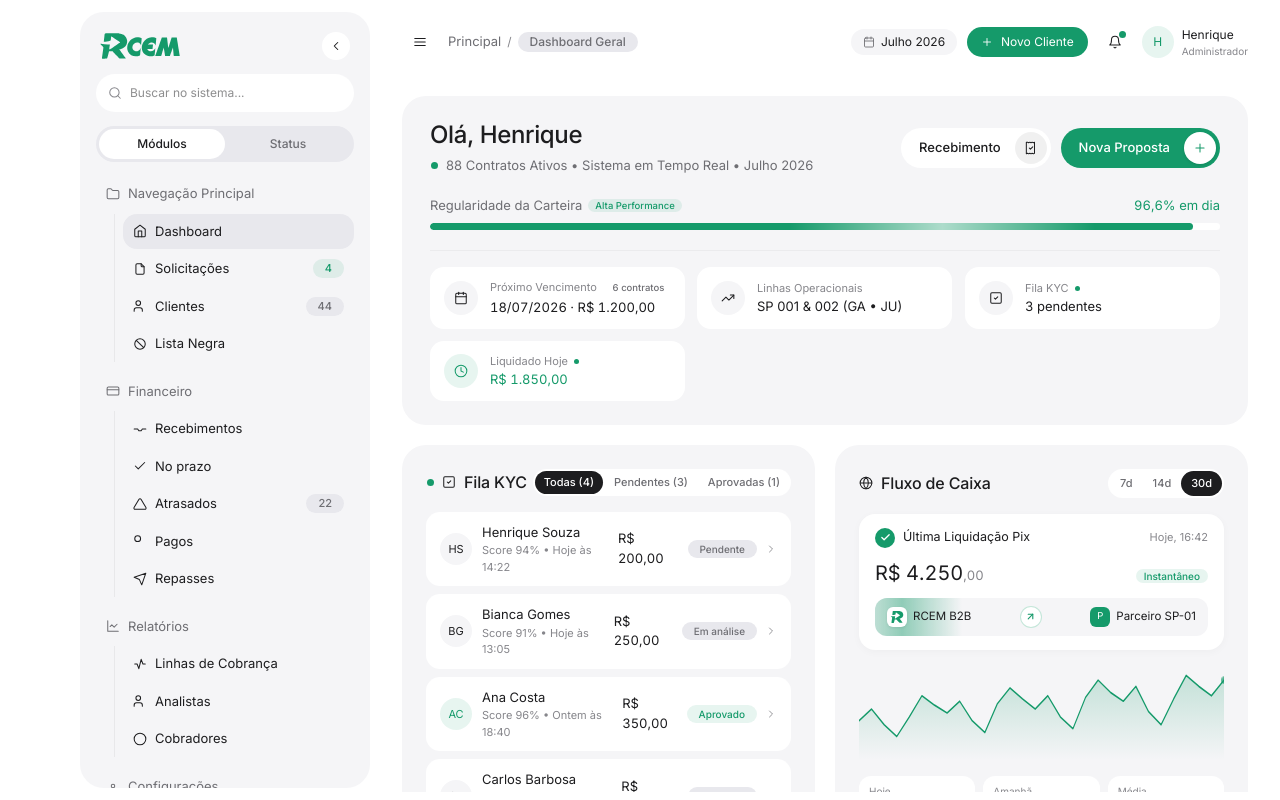
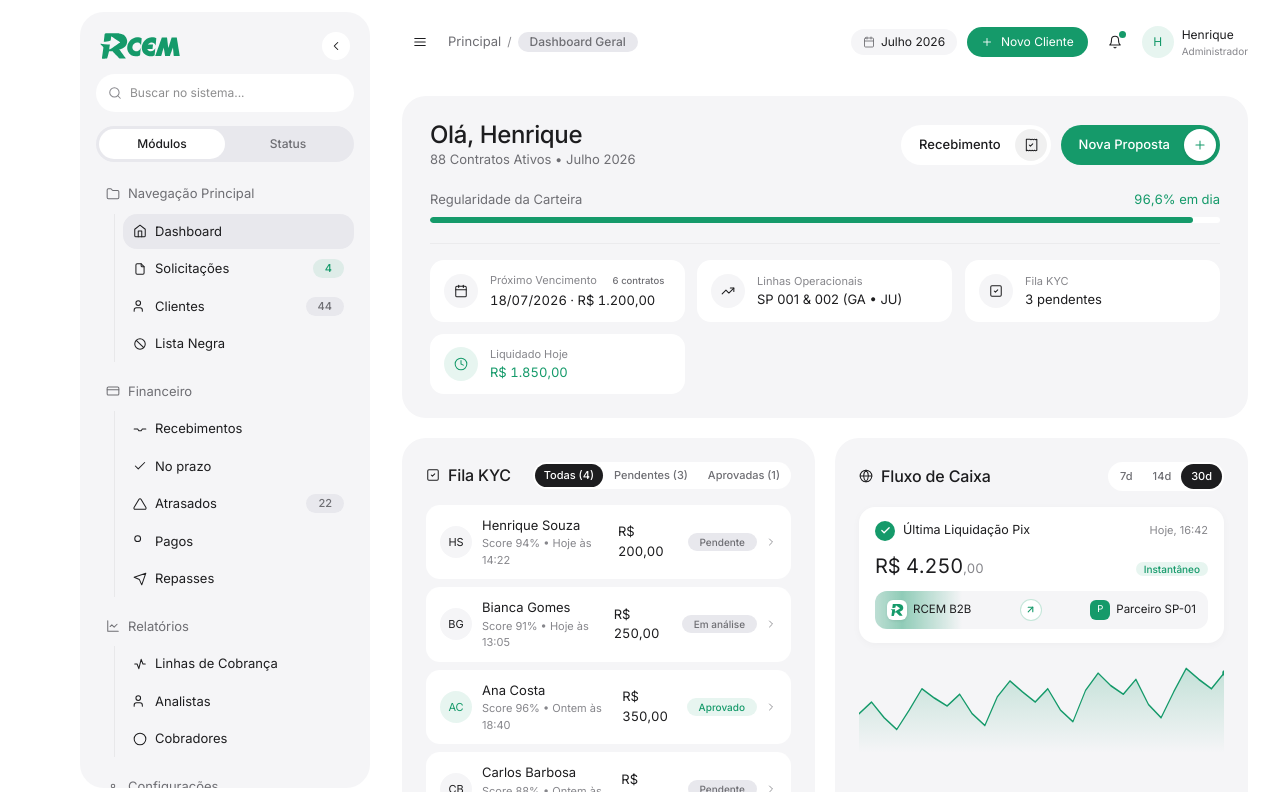
Before and after one commit to harryportugal/rcemadm, a Next.js app: page /dashboard in a window 1280 px wide. Built offline with nearby package versions, Linux system fonts and the light colour scheme.

Commit message:
feat: remove bottom buttons and streamline Fluxo de Caixa card layout

```diff
--- a/src/app/(dashboard)/dashboard/page.tsx
+++ b/src/app/(dashboard)/dashboard/page.tsx
@@ -151,15 +151,9 @@ export default function DashboardPage() {
             <h1 style={{ fontSize: '24px', margin: 0, fontWeight: 600 }}>
               Olá, Henrique
             </h1>
-            <div style={{ display: 'flex', alignItems: 'center', gap: '8px', marginTop: '6px' }}>
-              <span className="live-radar" title="Operação em Tempo Real">
-                <span className="live-radar-ping" />
-                <span className="live-radar-core" />
-              </span>
-              <p style={{ fontSize: '13px', color: 'var(--text-muted)', margin: 0 }}>
-                88 Contratos Ativos • Sistema em Tempo Real • {selectedMonth}
+            <p style={{ fontSize: '13px', color: 'var(--text-muted)', marginTop: '4px', margin: 0 }}>
+              88 Contratos Ativos • {selectedMonth}
             </p>
-            </div>
           </div>
 
           {/* Action Buttons */}
@@ -168,7 +162,7 @@ export default function DashboardPage() {
               <span className="vance-getstarted-text">Recebimento</span>
               <span className="vance-getstarted-badge">
                 <svg className="icon-svg icon-sm" viewBox="0 0 24 24">
-                  <path d="M4 2v20l2-1 2 1 2-1 2 1 2-1 2 1 2-1V2l-2 1-2-1-2 1-2-1-2 1-2-1z" />
+                  <path d="M4 2v20l2-1 2 1 2-1 2 1 2-1 2 1 2-1 2 1 2-1V2l-2 1-2-1-2 1-2-1-2 1-2-1z" />
                   <path d="m9 12 2 2 4-4" />
                 </svg>
               </span>
@@ -185,36 +179,35 @@ export default function DashboardPage() {
           </div>
         </div>
 
-        {/* Global Regularity Indicator with Live Shimmer */}
+        {/* Global Regularity Indicator */}
         <div style={{ display: 'flex', flexDirection: 'column', gap: '8px' }}>
           <div style={{ display: 'flex', justifyContent: 'space-between', alignItems: 'center', fontSize: '13px' }}>
-            <div style={{ display: 'flex', alignItems: 'center', gap: '6px' }}>
             <span style={{ color: 'var(--text-muted)' }}>Regularidade da Carteira</span>
-              <span className="vance-badge green" style={{ fontSize: '9.5px', padding: '2px 7px' }}>Alta Performance</span>
-            </div>
             <span className="tnum" style={{ color: 'var(--accent-green)', fontWeight: 500 }}>
               96,6% em dia
             </span>
           </div>
           <div
             style={{
-              height: '7px',
+              height: '6px',
               backgroundColor: 'var(--bg-surface)',
               borderRadius: 'var(--radius-pill)',
               overflow: 'hidden',
             }}
           >
             <div
-              className="live-progress-fill"
               style={{
+                height: '100%',
                 width: '96.6%',
+                backgroundColor: 'var(--accent-green)',
+                borderRadius: 'var(--radius-pill)',
                 transition: 'width 0.6s cubic-bezier(0.25, 1, 0.5, 1)',
               }}
             />
           </div>
         </div>
 
-        {/* 4 Micro-Tiles Grid (Interactive Animated Tiles) */}
+        {/* 4 Micro-Tiles Grid (Pure White, Borderless, No-Wrap Layout) */}
         <div
           className="vance-hero-tiles"
           style={{
@@ -228,7 +221,7 @@ export default function DashboardPage() {
         >
           {/* Tile 1: Próximo Vencimento */}
           <div
-            className="vance-cascade-item delay-2 vance-interactive-tile"
+            className="vance-cascade-item delay-2"
             style={{
               backgroundColor: 'var(--bg-surface)',
               padding: '12px 14px',
@@ -275,7 +268,7 @@ export default function DashboardPage() {
 
           {/* Tile 2: Linhas de Cobrança */}
           <div
-            className="vance-cascade-item delay-3 vance-interactive-tile"
+            className="vance-cascade-item delay-3"
             style={{
               backgroundColor: 'var(--bg-surface)',
               padding: '12px 14px',
@@ -316,7 +309,7 @@ export default function DashboardPage() {
           {/* Tile 3: Pendências KYC */}
           <Link
             href="/solicitacoes"
-            className="vance-cascade-item delay-4 vance-interactive-tile"
+            className="vance-cascade-item delay-4"
             style={{
               backgroundColor: 'var(--bg-surface)',
               padding: '12px 14px',
@@ -346,14 +339,8 @@ export default function DashboardPage() {
               </svg>
             </div>
             <div style={{ flex: 1, minWidth: 0 }}>
-              <div style={{ display: 'flex', alignItems: 'center', gap: '6px' }}>
-                <span style={{ fontSize: '11px', color: 'var(--text-subtle)' }}>
+              <div style={{ fontSize: '11px', color: 'var(--text-subtle)' }}>
                 Fila KYC
-                </span>
-                <span className="live-radar" style={{ width: '6px', height: '6px' }}>
-                  <span className="live-radar-ping" style={{ width: '12px', height: '12px' }} />
-                  <span className="live-radar-core" style={{ width: '5px', height: '5px' }} />
-                </span>
               </div>
               <div className="tnum" style={{ fontSize: '13px', fontWeight: 500, color: 'var(--text-main)', whiteSpace: 'nowrap' }}>
                 3 pendentes
@@ -363,7 +350,7 @@ export default function DashboardPage() {
 
           {/* Tile 4: Volume Liquidado Hoje */}
           <div
-            className="vance-cascade-item delay-5 vance-interactive-tile"
+            className="vance-cascade-item delay-5"
             style={{
               backgroundColor: 'var(--bg-surface)',
               padding: '12px 14px',
@@ -392,14 +379,8 @@ export default function DashboardPage() {
               </svg>
             </div>
             <div style={{ flex: 1, minWidth: 0 }}>
-              <div style={{ display: 'flex', alignItems: 'center', gap: '6px' }}>
-                <span style={{ fontSize: '11px', color: 'var(--text-subtle)' }}>
+              <div style={{ fontSize: '11px', color: 'var(--text-subtle)' }}>
                 Liquidado Hoje
-                </span>
-                <span className="live-radar" style={{ width: '6px', height: '6px' }}>
-                  <span className="live-radar-ping" style={{ width: '12px', height: '12px' }} />
-                  <span className="live-radar-core" style={{ width: '5px', height: '5px' }} />
-                </span>
               </div>
               <div className="tnum" style={{ fontSize: '13px', fontWeight: 500, color: 'var(--accent-green)', whiteSpace: 'nowrap' }}>
                 R$ 1.850,00
@@ -418,10 +399,6 @@ export default function DashboardPage() {
         <div className="vance-card vance-cascade-item delay-6" style={{ display: 'flex', flexDirection: 'column', gap: '16px' }}>
           <div style={{ display: 'flex', justifyContent: 'space-between', alignItems: 'center' }}>
             <div style={{ display: 'flex', alignItems: 'center', gap: '8px' }}>
-              <span className="live-radar">
-                <span className="live-radar-ping" />
-                <span className="live-radar-core" />
-              </span>
               <svg className="icon-svg icon-sm" viewBox="0 0 24 24">
                 <rect width="18" height="18" x="3" y="3" rx="2" />
                 <path d="m9 12 2 2 4-4" />
@@ -476,13 +453,12 @@ export default function DashboardPage() {
             </div>
           </div>
 
-          {/* Compact Item List with Interactive Tiles */}
+          {/* Compact Item List */}
           <div style={{ display: 'flex', flexDirection: 'column', gap: '8px' }}>
             {filteredKyc.map((item) => (
               <Link
                 key={item.id}
                 href="/solicitacao-detalhe"
-                className="vance-interactive-tile"
                 style={{
                   backgroundColor: 'var(--bg-surface)',
                   borderRadius: '14px',
@@ -491,6 +467,7 @@ export default function DashboardPage() {
                   justifyContent: 'space-between',
                   alignItems: 'center',
                   textDecoration: 'none',
+                  transition: 'transform var(--transition-fast)',
                 }}
               >
                 <div style={{ display: 'flex', alignItems: 'center', gap: '10px' }}>
@@ -633,7 +610,7 @@ export default function DashboardPage() {
             receiverBadge="P"
           />
 
-          {/* SVG Area Chart com Curva Verde Suave & Ponto Pulsante */}
+          {/* SVG Area Chart com Curva Verde Suave */}
           <div style={{ height: '94px', width: '100%', position: 'relative' }}>
             <svg viewBox="0 0 720 120" preserveAspectRatio="none" style={{ width: '100%', height: '100%' }}>
               <defs>
@@ -654,50 +631,24 @@ export default function DashboardPage() {
                 strokeLinecap="round"
                 strokeLinejoin="round"
               />
-              <circle cx="720" cy="18" r="4" fill="var(--accent-green)" className="chart-pulsing-dot" />
+              <circle cx="720" cy="18" r="3.5" fill="var(--accent-green)" />
             </svg>
           </div>
 
           {/* Daily metrics split */}
-          <div style={{ display: 'grid', gridTemplateColumns: '1fr 1fr 1fr', gap: '8px' }}>
-            <div style={{ backgroundColor: 'var(--bg-surface)', padding: '8px 10px', borderRadius: '12px' }}>
-              <div style={{ fontSize: '10px', color: 'var(--text-subtle)' }}>Hoje</div>
-              <div className="tnum" style={{ fontSize: '12.5px', fontWeight: 500, color: 'var(--text-main)', marginTop: '2px' }}>R$ 850</div>
+          <div style={{ display: 'grid', gridTemplateColumns: '1fr 1fr 1fr', gap: '8px', marginTop: 'auto' }}>
+            <div style={{ backgroundColor: 'var(--bg-surface)', padding: '10px 12px', borderRadius: '12px', textAlign: 'center' }}>
+              <div style={{ fontSize: '11px', color: 'var(--text-subtle)' }}>Hoje</div>
+              <div className="tnum" style={{ fontSize: '13.5px', fontWeight: 500, color: 'var(--text-main)', marginTop: '2px' }}>R$ 850</div>
             </div>
-            <div style={{ backgroundColor: 'var(--bg-surface)', padding: '8px 10px', borderRadius: '12px' }}>
-              <div style={{ fontSize: '10px', color: 'var(--text-subtle)' }}>Amanhã</div>
-              <div className="tnum" style={{ fontSize: '12.5px', fontWeight: 500, color: 'var(--text-main)', marginTop: '2px' }}>R$ 1.100</div>
+            <div style={{ backgroundColor: 'var(--bg-surface)', padding: '10px 12px', borderRadius: '12px', textAlign: 'center' }}>
+              <div style={{ fontSize: '11px', color: 'var(--text-subtle)' }}>Amanhã</div>
+              <div className="tnum" style={{ fontSize: '13.5px', fontWeight: 500, color: 'var(--text-main)', marginTop: '2px' }}>R$ 1.100</div>
             </div>
-            <div style={{ backgroundColor: 'var(--bg-surface)', padding: '8px 10px', borderRadius: '12px' }}>
-              <div style={{ fontSize: '10px', color: 'var(--text-subtle)' }}>Média</div>
-              <div className="tnum" style={{ fontSize: '12.5px', fontWeight: 500, color: 'var(--text-main)', marginTop: '2px' }}>R$ 607</div>
+            <div style={{ backgroundColor: 'var(--bg-surface)', padding: '10px 12px', borderRadius: '12px', textAlign: 'center' }}>
+              <div style={{ fontSize: '11px', color: 'var(--text-subtle)' }}>Média</div>
+              <div className="tnum" style={{ fontSize: '13.5px', fontWeight: 500, color: 'var(--text-main)', marginTop: '2px' }}>R$ 607</div>
             </div>
-          </div>
-
-          <div style={{ display: 'grid', gridTemplateColumns: '1fr 1fr', gap: '8px', marginTop: 'auto' }}>
-            <Link
-              href="/financeiro/recebimentos"
-              className="vance-btn primary sm"
-              style={{ textAlign: 'center', justifyContent: 'center', gap: '6px' }}
-            >
-              <svg className="icon-svg icon-xs" viewBox="0 0 24 24">
-                <path d="M12 19V5" />
-                <path d="m5 12 7-7 7 7" />
-              </svg>
-              <span>Entradas</span>
-            </Link>
-
-            <Link
-              href="/financeiro/repasses"
-              className="vance-btn sm"
-              style={{ textAlign: 'center', justifyContent: 'center', gap: '6px' }}
-            >
-              <svg className="icon-svg icon-xs" viewBox="0 0 24 24">
-                <path d="M12 5v14" />
-                <path d="m19 12-7 7-7-7" />
-              </svg>
-              <span>Saídas</span>
-            </Link>
           </div>
         </div>
       </div>
@@ -723,13 +674,13 @@ export default function DashboardPage() {
           </div>
 
           <div style={{ display: 'grid', gridTemplateColumns: '1fr 1fr', gap: '10px' }}>
-            <div className="vance-interactive-tile" style={{ backgroundColor: 'var(--bg-surface)', padding: '12px 14px', borderRadius: '14px' }}>
+            <div style={{ backgroundColor: 'var(--bg-surface)', padding: '12px 14px', borderRadius: '14px' }}>
               <div style={{ fontSize: '11px', color: 'var(--text-subtle)' }}>Investido</div>
               <div className="tnum" style={{ fontSize: '16px', fontWeight: 600, color: 'var(--text-main)', marginTop: '2px' }}>
                 R$ 17.450,00
               </div>
             </div>
-            <div className="vance-interactive-tile" style={{ backgroundColor: 'var(--bg-surface)', padding: '12px 14px', borderRadius: '14px' }}>
+            <div style={{ backgroundColor: 'var(--bg-surface)', padding: '12px 14px', borderRadius: '14px' }}>
               <div style={{ fontSize: '11px', color: 'var(--text-subtle)' }}>Em Aberto</div>
               <div className="tnum" style={{ fontSize: '16px', fontWeight: 600, color: 'var(--text-main)', marginTop: '2px' }}>
                 R$ 12.850,00
@@ -738,13 +689,13 @@ export default function DashboardPage() {
           </div>
 
           <div style={{ display: 'grid', gridTemplateColumns: '1fr 1fr', gap: '10px' }}>
-            <div className="vance-interactive-tile" style={{ backgroundColor: 'var(--bg-surface)', padding: '12px 14px', borderRadius: '14px' }}>
+            <div style={{ backgroundColor: 'var(--bg-surface)', padding: '12px 14px', borderRadius: '14px' }}>
               <div style={{ fontSize: '11px', color: 'var(--text-subtle)' }}>Retorno Projetado</div>
               <div className="tnum" style={{ fontSize: '16px', fontWeight: 600, color: 'var(--accent-green)', marginTop: '2px' }}>
                 R$ 3.800,00
               </div>
             </div>
-            <div className="vance-interactive-tile" style={{ backgroundColor: 'var(--bg-surface)', padding: '12px 14px', borderRadius: '14px' }}>
+            <div style={{ backgroundColor: 'var(--bg-surface)', padding: '12px 14px', borderRadius: '14px' }}>
               <div style={{ fontSize: '11px', color: 'var(--text-subtle)' }}>Em Atraso</div>
               <div className="tnum" style={{ fontSize: '16px', fontWeight: 600, color: 'var(--text-main)', marginTop: '2px' }}>
                 R$ 600,00
@@ -752,14 +703,13 @@ export default function DashboardPage() {
             </div>
           </div>
 
-          {/* Composição com Live Progress Shimmer */}
           <div style={{ backgroundColor: 'var(--bg-surface)', padding: '10px 14px', borderRadius: '14px', display: 'flex', flexDirection: 'column', gap: '6px' }}>
             <div style={{ display: 'flex', justifyContent: 'space-between', fontSize: '11px' }}>
               <span style={{ color: 'var(--text-subtle)' }}>Composição</span>
               <span className="tnum" style={{ color: 'var(--text-main)' }}>96,6% Regular • 3,4% Atraso</span>
             </div>
-            <div style={{ height: '6px', backgroundColor: 'var(--bg-card)', borderRadius: 'var(--radius-pill)', overflow: 'hidden', display: 'flex' }}>
-              <div className="live-progress-fill" style={{ height: '100%', width: '96.6%' }} />
+            <div style={{ height: '5px', backgroundColor: 'var(--bg-card)', borderRadius: 'var(--radius-pill)', overflow: 'hidden', display: 'flex' }}>
+              <div style={{ height: '100%', width: '96.6%', backgroundColor: 'var(--accent-green)' }} />
               <div style={{ height: '100%', width: '3.4%', backgroundColor: 'var(--text-main)' }} />
             </div>
           </div>
@@ -797,7 +747,6 @@ export default function DashboardPage() {
             {OVERDUE_DATA.map((client) => (
               <div
                 key={client.id}
-                className="vance-interactive-tile"
                 style={{
                   backgroundColor: 'var(--bg-surface)',
                   borderRadius: '14px',
@@ -855,7 +804,7 @@ export default function DashboardPage() {
       <div style={{ display: 'grid', gridTemplateColumns: 'repeat(auto-fit, minmax(280px, 1fr))', gap: '20px' }}>
 
         {/* Linha SP 001 */}
-        <div className="vance-card vance-cascade-item delay-10 vance-interactive-tile" style={{ display: 'flex', flexDirection: 'column', gap: '12px' }}>
+        <div className="vance-card vance-cascade-item delay-10" style={{ display: 'flex', flexDirection: 'column', gap: '12px' }}>
           <div style={{ display: 'flex', justifyContent: 'space-between', alignItems: 'center' }}>
             <div style={{ display: 'flex', alignItems: 'center', gap: '8px' }}>
               <div
@@ -868,20 +817,13 @@ export default function DashboardPage() {
                   placeItems: 'center',
                   fontSize: '11px',
                   color: 'var(--text-main)',
-                  position: 'relative',
                 }}
               >
                 GA
               </div>
               <h3 style={{ fontSize: '14px', margin: 0, fontWeight: 600 }}>SP 001 — Gabriel</h3>
             </div>
-            <div style={{ display: 'flex', alignItems: 'center', gap: '6px' }}>
-              <span className="live-radar" style={{ width: '6px', height: '6px' }}>
-                <span className="live-radar-ping" style={{ width: '12px', height: '12px' }} />
-                <span className="live-radar-core" style={{ width: '5px', height: '5px' }} />
-              </span>
             <span className="vance-badge green" style={{ fontSize: '10px' }}>97,7% em dia</span>
-            </div>
           </div>
 
           <div style={{ display: 'flex', justifyContent: 'space-between', fontSize: '12px', color: 'var(--text-muted)' }}>
@@ -889,8 +831,8 @@ export default function DashboardPage() {
             <span className="tnum" style={{ color: 'var(--text-main)', fontWeight: 500 }}>R$ 8.900,00</span>
           </div>
 
-          <div style={{ height: '5px', backgroundColor: 'var(--bg-surface)', borderRadius: 'var(--radius-pill)', overflow: 'hidden' }}>
-            <div className="live-progress-fill" style={{ width: '97.7%' }} />
+          <div style={{ height: '4px', backgroundColor: 'var(--bg-surface)', borderRadius: 'var(--radius-pill)', overflow: 'hidden' }}>
+            <div style={{ height: '100%', width: '97.7%', backgroundColor: 'var(--accent-green)', borderRadius: 'var(--radius-pill)' }} />
           </div>
 
           <div style={{ display: 'flex', justifyContent: 'space-between', fontSize: '11px', color: 'var(--text-subtle)' }}>
@@ -900,7 +842,7 @@ export default function DashboardPage() {
         </div>
 
         {/* Linha SP 002 */}
-        <div className="vance-card vance-cascade-item delay-10 vance-interactive-tile" style={{ display: 'flex', flexDirection: 'column', gap: '12px' }}>
+        <div className="vance-card vance-cascade-item delay-10" style={{ display: 'flex', flexDirection: 'column', gap: '12px' }}>
           <div style={{ display: 'flex', justifyContent: 'space-between', alignItems: 'center' }}>
             <div style={{ display: 'flex', alignItems: 'center', gap: '8px' }}>
               <div
@@ -919,13 +861,7 @@ export default function DashboardPage() {
               </div>
               <h3 style={{ fontSize: '14px', margin: 0, fontWeight: 600 }}>SP 002 — Juliano</h3>
             </div>
-            <div style={{ display: 'flex', alignItems: 'center', gap: '6px' }}>
-              <span className="live-radar" style={{ width: '6px', height: '6px' }}>
-                <span className="live-radar-ping" style={{ width: '12px', height: '12px' }} />
-                <span className="live-radar-core" style={{ width: '5px', height: '5px' }} />
-              </span>
             <span className="vance-badge green" style={{ fontSize: '10px' }}>95,5% em dia</span>
-            </div>
           </div>
 
           <div style={{ display: 'flex', justifyContent: 'space-between', fontSize: '12px', color: 'var(--text-muted)' }}>
@@ -933,8 +869,8 @@ export default function DashboardPage() {
             <span className="tnum" style={{ color: 'var(--text-main)', fontWeight: 500 }}>R$ 8.550,00</span>
           </div>
 
-          <div style={{ height: '5px', backgroundColor: 'var(--bg-surface)', borderRadius: 'var(--radius-pill)', overflow: 'hidden' }}>
-            <div className="live-progress-fill" style={{ width: '95.5%' }} />
+          <div style={{ height: '4px', backgroundColor: 'var(--bg-surface)', borderRadius: 'var(--radius-pill)', overflow: 'hidden' }}>
+            <div style={{ height: '100%', width: '95.5%', backgroundColor: 'var(--accent-green)', borderRadius: 'var(--radius-pill)' }} />
           </div>
 
           <div style={{ display: 'flex', justifyContent: 'space-between', fontSize: '11px', color: 'var(--text-subtle)' }}>
@@ -944,7 +880,7 @@ export default function DashboardPage() {
         </div>
 
         {/* Retenção & Reempréstimos */}
-        <div className="vance-card vance-cascade-item delay-10 vance-interactive-tile" style={{ display: 'flex', flexDirection: 'column', gap: '12px' }}>
+        <div className="vance-card vance-cascade-item delay-10" style={{ display: 'flex', flexDirection: 'column', gap: '12px' }}>
           <div style={{ display: 'flex', justifyContent: 'space-between', alignItems: 'center' }}>
             <div style={{ display: 'flex', alignItems: 'center', gap: '8px' }}>
               <svg className="icon-svg icon-sm" viewBox="0 0 24 24">
@@ -960,8 +896,8 @@ export default function DashboardPage() {
             <span className="tnum" style={{ color: 'var(--text-main)', fontWeight: 500 }}>36 de 44</span>
           </div>
 
-          <div style={{ height: '5px', backgroundColor: 'var(--bg-surface)', borderRadius: 'var(--radius-pill)', overflow: 'hidden' }}>
-            <div className="live-progress-fill" style={{ width: '82%' }} />
+          <div style={{ height: '4px', backgroundColor: 'var(--bg-surface)', borderRadius: 'var(--radius-pill)', overflow: 'hidden' }}>
+            <div style={{ height: '100%', width: '82%', backgroundColor: 'var(--accent-green)', borderRadius: 'var(--radius-pill)' }} />
           </div>
 
           <div style={{ display: 'flex', justifyContent: 'space-between', fontSize: '11px', color: 'var(--text-subtle)' }}>
--- a/src/app/globals.css
+++ b/src/app/globals.css
@@ -881,105 +881,3 @@ strong, b, .font-medium, button {
     opacity: 0;
   }
 }
-
-/* 8.2 LIVE RADAR PULSE DOT */
-.live-radar {
-  position: relative;
-  display: inline-flex;
-  align-items: center;
-  justify-content: center;
-  width: 8px;
-  height: 8px;
-  flex-shrink: 0;
-}
-
-.live-radar-core {
-  width: 7px;
-  height: 7px;
-  border-radius: 50%;
-  background-color: var(--accent-green);
-  z-index: 2;
-}
-
-.live-radar-ping {
-  position: absolute;
-  width: 18px;
-  height: 18px;
-  border-radius: 50%;
-  background-color: var(--accent-green);
-  opacity: 0.6;
-  animation: radarPing 2s cubic-bezier(0, 0, 0.2, 1) infinite;
-  z-index: 1;
-}
-
-@keyframes radarPing {
-  0% {
-    transform: scale(0.3);
-    opacity: 0.9;
-  }
-  75%, 100% {
-    transform: scale(1.8);
-    opacity: 0;
-  }
-}
-
-/* 8.3 PROGRESS BAR LIVE LIGHT SHIMMER */
-.live-progress-fill {
-  position: relative;
-  height: 100%;
-  border-radius: var(--radius-pill);
-  background-color: var(--accent-green);
-  overflow: hidden;
-}
-
-.live-progress-fill::after {
-  content: '';
-  position: absolute;
-  top: 0;
-  bottom: 0;
-  left: -40%;
-  width: 40%;
-  background: linear-gradient(90deg, transparent 0%, rgba(255, 255, 255, 0.65) 50%, transparent 100%);
-  animation: progressShimmer 2.2s infinite ease-in-out;
-}
-
-@keyframes progressShimmer {
-  0% {
-    left: -40%;
-  }
-  100% {
-    left: 140%;
-  }
-}
-
-/* 8.4 CHART POINT PULSE */
-@keyframes chartPointPulse {
-  0% {
-    r: 3.5;
-    opacity: 1;
-  }
-  50% {
-    r: 6;
-    opacity: 0.5;
-  }
-  100% {
-    r: 3.5;
-    opacity: 1;
-  }
-}
-
-.chart-pulsing-dot {
-  animation: chartPointPulse 2s infinite ease-in-out;
-  transform-origin: center;
-}
-
-/* 8.5 CARD HOVER MICRO-ANIMATION */
-.vance-interactive-tile {
-  transition: all 0.3s cubic-bezier(0.25, 1, 0.5, 1);
-  cursor: pointer;
-}
-
-.vance-interactive-tile:hover {
-  transform: translateY(-2px);
-  box-shadow: 0 6px 16px rgba(0, 0, 0, 0.04);
-}
```
Lines whose indentation alone changed are shown as unchanged.
